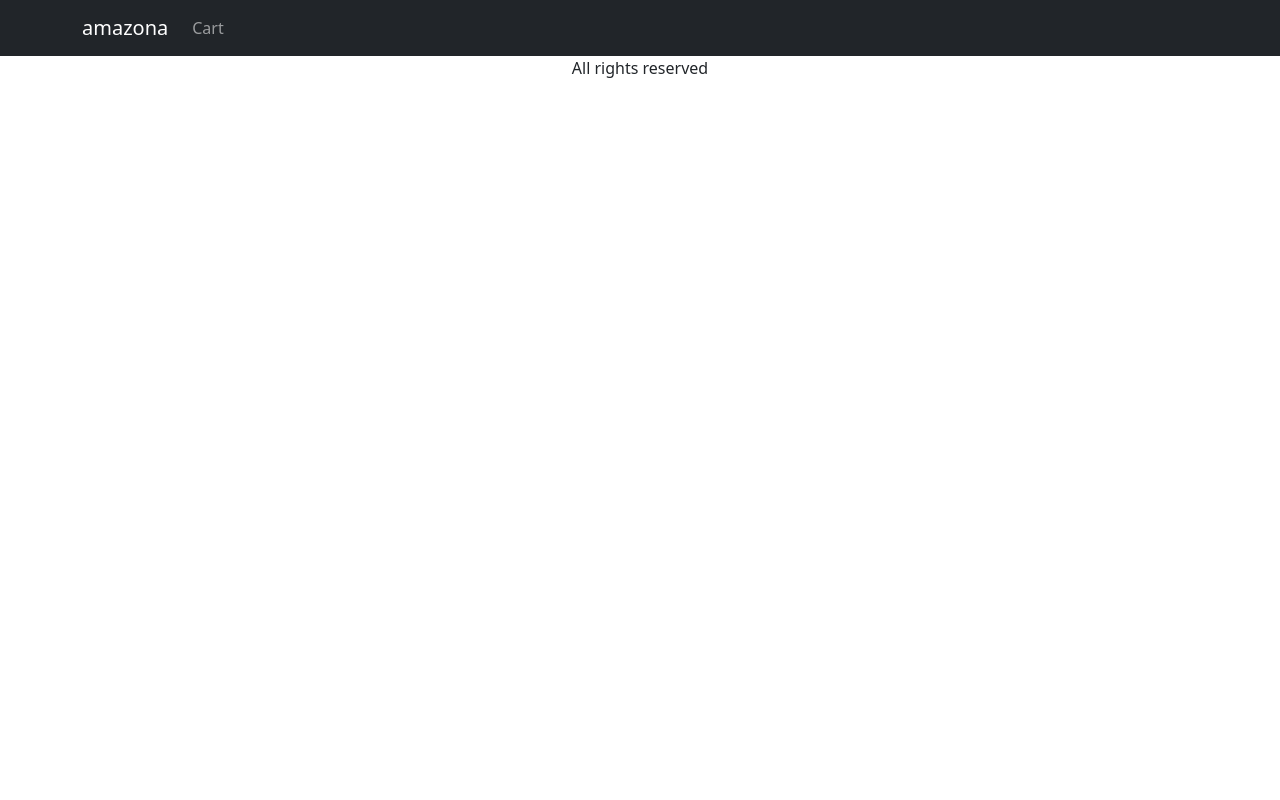
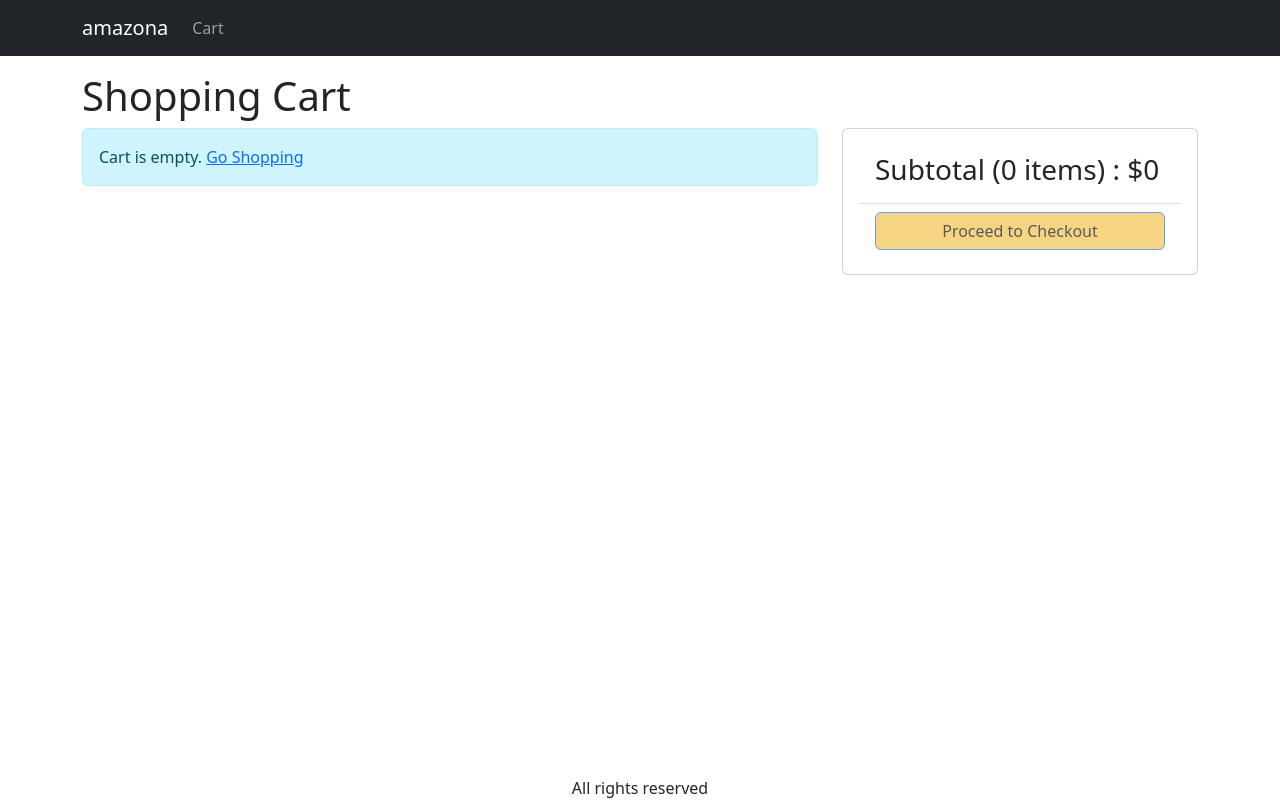
Before and after one commit to tmtribe20/amazona, a React (Create React App) app in the folder frontend/: page /cart in a window 1280 px wide. Built offline with nearby package versions, Linux system fonts and the light colour scheme.

Commit message:
Create-Cart-Screen

```diff
--- a/frontend/src/App.js
+++ b/frontend/src/App.js
@@ -1,21 +1,21 @@
-import { BrowserRouter, Route, Routes } from 'react-router-dom';
+import { BrowserRouter, Link, Route, Routes } from 'react-router-dom';
 import HomeScreen from './Screens/HomeScreen';
 import ProductScreen from './Screens/ProductScreen';
 import Navbar from 'react-bootstrap/Navbar';
+import Badge from 'react-bootstrap/Badge';
+import Nav from 'react-bootstrap/Nav';
 import Container from 'react-bootstrap/Container';
 import { LinkContainer } from 'react-router-bootstrap';
-import Badge from 'react-bootstrap/esm/Badge';
-import Nav from 'react-bootstrap/esm/Nav';
-import { Link } from 'react-router-dom';
 import { useContext } from 'react';
 import { Store } from './Store';
+import CartScreen from './Screens/CartScreen';
 
 function App() {
   const { state } = useContext(Store);
   const { cart } = state;
   return (
     <BrowserRouter>
-      <div className="d-flex flex-column">
+      <div className="d-flex flex-column site-container">
         <header>
           <Navbar bg="dark" variant="dark">
             <Container>
@@ -36,9 +36,10 @@
           </Navbar>
         </header>
         <main>
-          <Container>
+          <Container className="mt-3">
             <Routes>
               <Route path="/product/:slug" element={<ProductScreen />} />
+              <Route path="/cart" element={<CartScreen />} />
               <Route path="/" element={<HomeScreen />} />
             </Routes>
           </Container>
--- /dev/null
+++ b/frontend/src/Screens/CartScreen.js
@@ -0,0 +1,96 @@
+import { useContext } from 'react';
+import { Store } from '../Store';
+import { Helmet } from 'react-helmet-async';
+import Row from 'react-bootstrap/Row';
+import Col from 'react-bootstrap/Col';
+import MessageBox from '../components/MessageBox';
+import ListGroup from 'react-bootstrap/ListGroup';
+import Button from 'react-bootstrap/Button';
+import Card from 'react-bootstrap/Card';
+import { Link } from 'react-router-dom';
+
+export default function CartScreen() {
+  const { state, dispatch: ctxDispatch } = useContext(Store);
+  const {
+    cart: { cartItems },
+  } = state;
+
+  return (
+    <div>
+      <Helmet>
+        <title>Shopping Cart</title>
+      </Helmet>
+      <h1>Shopping Cart</h1>
+      <Row>
+        <Col md={8}>
+          {cartItems.length === 0 ? (
+            <MessageBox>
+              Cart is empty. <Link to="/">Go Shopping</Link>
+            </MessageBox>
+          ) : (
+            <ListGroup>
+              {cartItems.map((item) => (
+                <ListGroup.Item key={item._id}>
+                  <Row className="align-items-center">
+                    <Col md={4}>
+                      <img
+                        src={item.image}
+                        alt={item.name}
+                        className="img-fluid rounded img-thumbnail"
+                      ></img>{' '}
+                      <Link to={`/product/${item.slug}`}>{item.name}</Link>
+                    </Col>
+                    <Col md={3}>
+                      <Button variant="light" disabled={item.quantity === 1}>
+                        <i className="fas fa-minus-circle"></i>
+                      </Button>{' '}
+                      <span>{item.quantity}</span>{' '}
+                      <Button
+                        variant="light"
+                        disabled={item.quantity === item.countInStock}
+                      >
+                        <i className="fas fa-plus-circle"></i>
+                      </Button>
+                    </Col>
+                    <Col md={3}>${item.price}</Col>
+                    <Col md={2}>
+                      <Button variant="light">
+                        <i className="fas fa-trash"></i>
+                      </Button>
+                    </Col>
+                  </Row>
+                </ListGroup.Item>
+              ))}
+            </ListGroup>
+          )}
+        </Col>
+        <Col md={4}>
+          <Card>
+            <Card.Body>
+              <ListGroup variant="flush">
+                <ListGroup.Item>
+                  <h3>
+                    Subtotal ({cartItems.reduce((a, c) => a + c.quantity, 0)}{' '}
+                    items) : $
+                    {cartItems.reduce((a, c) => a + c.price * c.quantity, 0)}
+                  </h3>
+                </ListGroup.Item>
+                <ListGroup.Item>
+                  <div className="d-grid">
+                    <Button
+                      type="button"
+                      variant="primary"
+                      disabled={cartItems.length === 0}
+                    >
+                      Proceed to Checkout
+                    </Button>
+                  </div>
+                </ListGroup.Item>
+              </ListGroup>
+            </Card.Body>
+          </Card>
+        </Col>
+      </Row>
+    </div>
+  );
+}
--- a/frontend/src/Screens/ProductScreen.js
+++ b/frontend/src/Screens/ProductScreen.js
@@ -1,6 +1,6 @@
 import axios from 'axios';
 import { useContext, useEffect, useReducer } from 'react';
-import { useParams } from 'react-router-dom';
+import { useNavigate, useParams } from 'react-router-dom';
 import Row from 'react-bootstrap/Row';
 import Col from 'react-bootstrap/Col';
 import Card from 'react-bootstrap/Card';
@@ -28,6 +28,7 @@
 };
 
 function ProductScreen() {
+  const navigate = useNavigate();
   const params = useParams();
   const { slug } = params;
 
@@ -63,8 +64,8 @@
       type: 'CART_ADD_ITEM',
       payload: { ...product, quantity },
     });
+    navigate('/cart');
   };
-
   return loading ? (
     <LoadingBox />
   ) : error ? (
--- a/frontend/src/index.css
+++ b/frontend/src/index.css
@@ -6,20 +6,16 @@
   -webkit-font-smoothing: antialiased;
   -moz-osx-font-smoothing: grayscale;
 }
-
 .site-container {
   min-height: 100vh;
 }
-
 main {
   flex: 1;
 }
-
 .btn-primary {
   background-color: #f0c040 !important;
   color: #000000 !important;
 }
-
 .products {
   display: flex;
   flex-wrap: wrap;
@@ -41,7 +37,9 @@
 .product-info {
   padding: 1rem;
 }
-
 .img-large {
   max-width: 100%;
 }
+.img-thumbnail {
+  height: 80px;
+}
```
Also changed, not shown: 1 other file (tests, documents, lock files or other folders).
